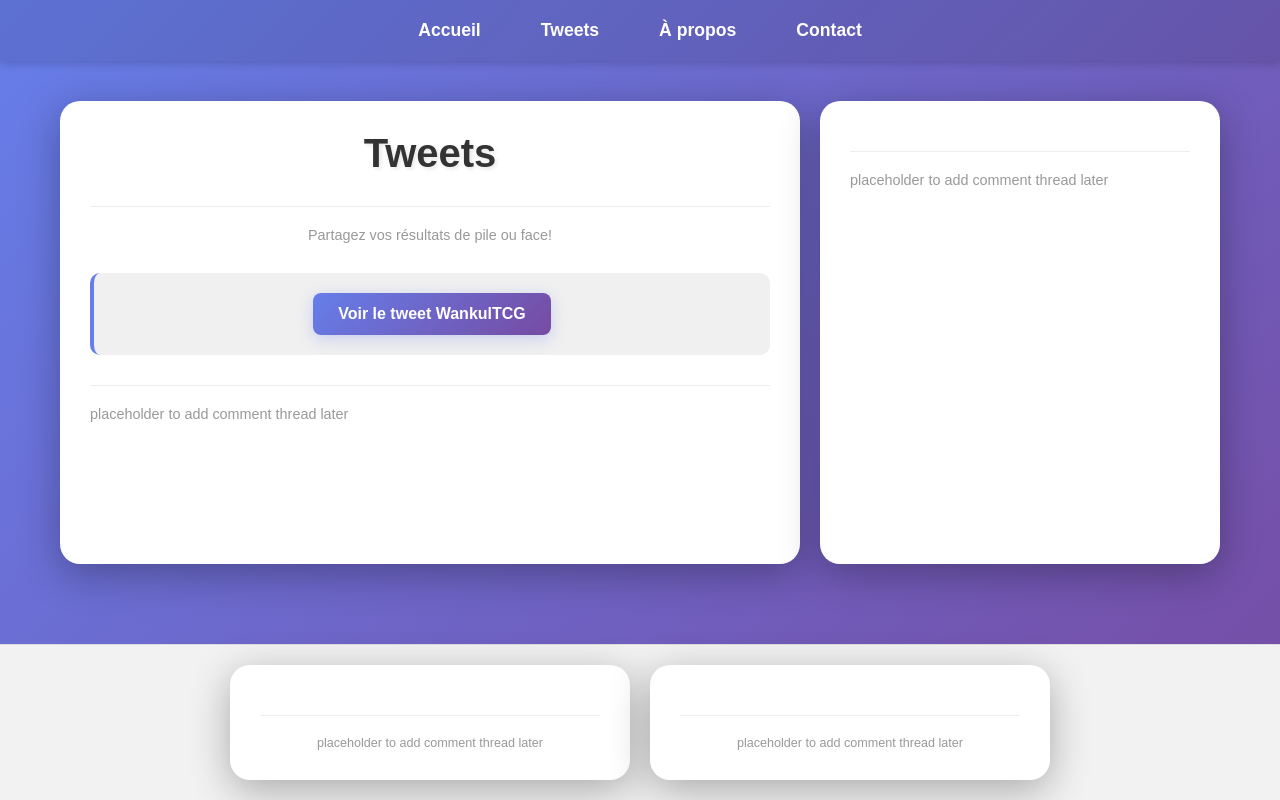
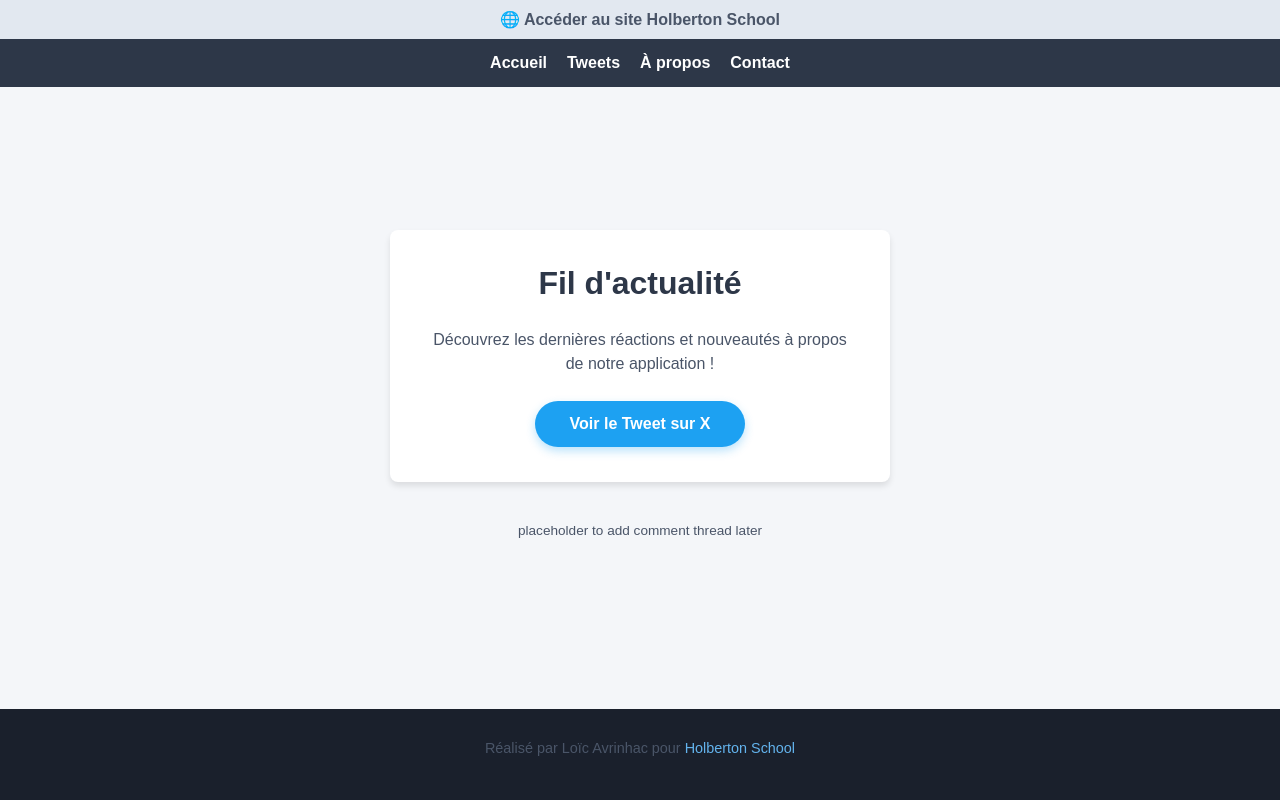
Before and after one commit to layrinhac01-creator/Pile-ou-Face, a plain HTML site: page tweets.html in a window 1280 px wide. Drawn offline with Linux system fonts and the light colour scheme.

Commit message:
Add files via upload

```diff
--- a/tweets.html
+++ b/tweets.html
@@ -3,34 +3,152 @@
 <head>
     <meta charset="UTF-8">
     <meta name="viewport" content="width=device-width, initial-scale=1.0">
-    <title>Tweets - Pile ou Face</title>
-    <link rel="stylesheet" href="style.css">
+    <title>Jeu du Pile ou Face - Tweets</title>
+    <style>
+        /* --- STYLES GENERAUX DE LA PAGE --- */
+        body {
+            background-color: #f4f6f9;
+            color: #333;
+            font-family: Arial, sans-serif;
+            margin: 0;
+            padding: 0;
+            display: flex;
+            flex-direction: column;
+            min-height: 100vh;
+        }
+
+        /* --- LIEN TOP EXTÉRIEUR MANDATAIRE --- */
+        .top-link {
+            text-align: center;
+            padding: 10px;
+            background-color: #e2e8f0;
+        }
+        .top-link a {
+            color: #4a5568;
+            font-weight: bold;
+            text-decoration: none;
+        }
+
+        /* --- BARRE DE NAVIGATION (HEADER) --- */
+        header {
+            background-color: #2d3748;
+            padding: 15px;
+        }
+        header ul {
+            list-style: none;
+            margin: 0;
+            padding: 0;
+            display: flex;
+            justify-content: center;
+            gap: 20px;
+        }
+        header ul li a {
+            color: #fff;
+            text-decoration: none;
+            font-weight: bold;
+        }
+        header ul li a:hover {
+            color: #cbd5e0;
+        }
+
+        /* --- ZONE CENTRALE DE LA PAGE (MAIN) --- */
+        main {
+            flex: 1;
+            display: flex;
+            flex-direction: column;
+            align-items: center;
+            justify-content: center;
+            padding: 20px;
+        }
+
+        article {
+            background-color: #fff;
+            padding: 35px;
+            border-radius: 8px;
+            box-shadow: 0 4px 6px rgba(0,0,0,0.1);
+            text-align: center;
+            max-width: 500px;
+            width: 100%;
+            box-sizing: border-box;
+        }
+
+        h1 {
+            margin-top: 0;
+            color: #2d3748;
+            font-size: 2rem;
+        }
+
+        p {
+            color: #4a5568;
+            line-height: 1.5;
+            margin-bottom: 25px;
+        }
+
+        /* --- BOUTON DU TWEET STYLE X --- */
+        .tweet-button {
+            display: inline-block;
+            background-color: #1da1f2;
+            color: #fff;
+            text-decoration: none;
+            font-weight: bold;
+            padding: 14px 35px;
+            border-radius: 25px;
+            transition: background-color 0.2s;
+            box-shadow: 0 4px 10px rgba(29, 161, 242, 0.3);
+        }
+        .tweet-button:hover {
+            background-color: #1a91da;
+        }
+
+        /* --- BLOC COMMENTAIRES (ASIDE) --- */
+        aside {
+            margin-top: 25px;
+            font-size: 0.85rem;
+            color: #a0aec0;
+        }
+
+        /* --- FOOTER REGLEMENTAIRE --- */
+        footer {
+            background-color: #1a202c;
+            color: #fff;
+            text-align: center;
+            padding: 15px;
+            font-size: 0.9rem;
+        }
+        footer a {
+            color: #63b3ed;
+            text-decoration: none;
+        }
+        footer a:hover {
+            text-decoration: underline;
+        }
+    </style>
 </head>
 <body>
+
+    <div class="top-link">
+        <a href="https://layrinhac01-creator.github.io/Mon-site-HolbertonSchool/" target="_blank">🌐 Accéder au site Holberton School</a>
+    </div>
+
     <header>
         <nav>
             <ul>
                 <li><a href="index.html">Accueil</a></li>
                 <li><a href="tweets.html">Tweets</a></li>
-                <li><a href="A propos.html">À propos</a></li>
-                <li><a href="Contact.html">Contact</a></li>
+                <li><a href="apropos.html">À propos</a></li>
+                <li><a href="contact.html">Contact</a></li>
             </ul>
         </nav>
     </header>
 
     <main>
         <article>
-            <div class="tweets-container">
-                <h1>Tweets</h1>
-                <p>Partagez vos résultats de pile ou face!</p>
+            <h1>Fil d'actualité</h1>
+            <p>Découvrez les dernières réactions et nouveautés à propos de notre application !</p>
 
-                <div class="tweet-embed">
-                    <a href="https://x.com/WankulTCG/status/2050592644456181872?s=20" target="_blank" class="tweet-link">
-                        Voir le tweet WankulTCG
-                    </a>
-                </div>
-            </div>
-            <p>placeholder to add comment thread later</p>
+            <a href="https://x.com/WankulTCG/status/2050592644456181872?s=20" target="_blank" class="tweet-button">
+                Voir le Tweet sur X
+            </a>
         </article>
 
         <aside>
@@ -39,14 +157,8 @@
     </main>
 
     <footer>
-        <article>
-            <p>placeholder to add comment thread later</p>
-        </article>
-        <aside>
-            <p>placeholder to add comment thread later</p>
-        </aside>
+        <p>Réalisé par Loïc Avrinhac pour <a href="https://apply.holbertonschool.com" target="_blank">Holberton School</a></p>
     </footer>
 
-    <script src="script.js"></script>
 </body>
 </html>
```
Also changed, not shown: apropos.html (+0 -1 lines), index.html (+1 -1 lines), contact.html (line endings or trailing spaces).
